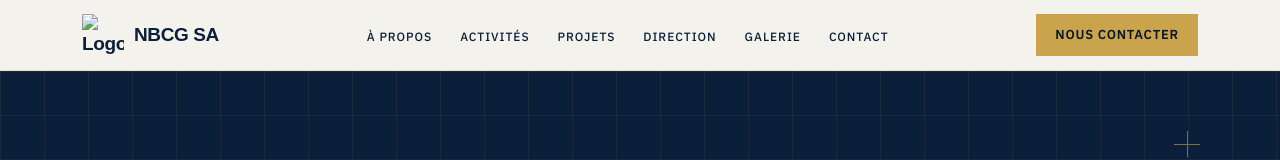
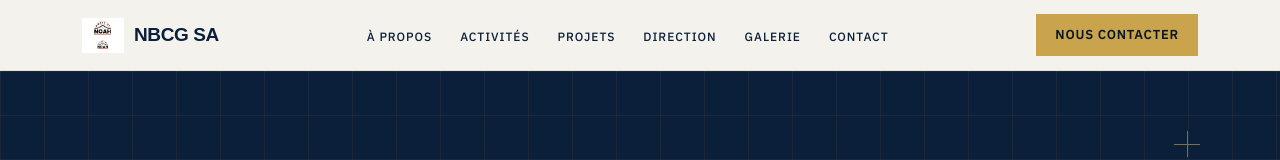
Before and after one commit to Bitsa033/NoahBuildingCompanyGroupeSA, a website: page index.html in a window 1280 px wide. Shown: the top 160 px of the page. Drawn offline with Linux system fonts and the light colour scheme; the site is published under a folder, as on GitHub Pages, so addresses that start at the root find nothing; a web font is replaced by a local one.

Commit message:
nouveau commit 4

```diff
--- a/index.html
+++ b/index.html
@@ -1017,7 +1017,7 @@
         <div class="navbar">
 
             <div class="logo">
-                <img src="/img/logo.png" alt="Logo NBCG SA">
+                <img src="img/logo.png" alt="Logo NBCG SA">
                 <span>NBCG&nbsp;SA</span>
             </div>
 
```
